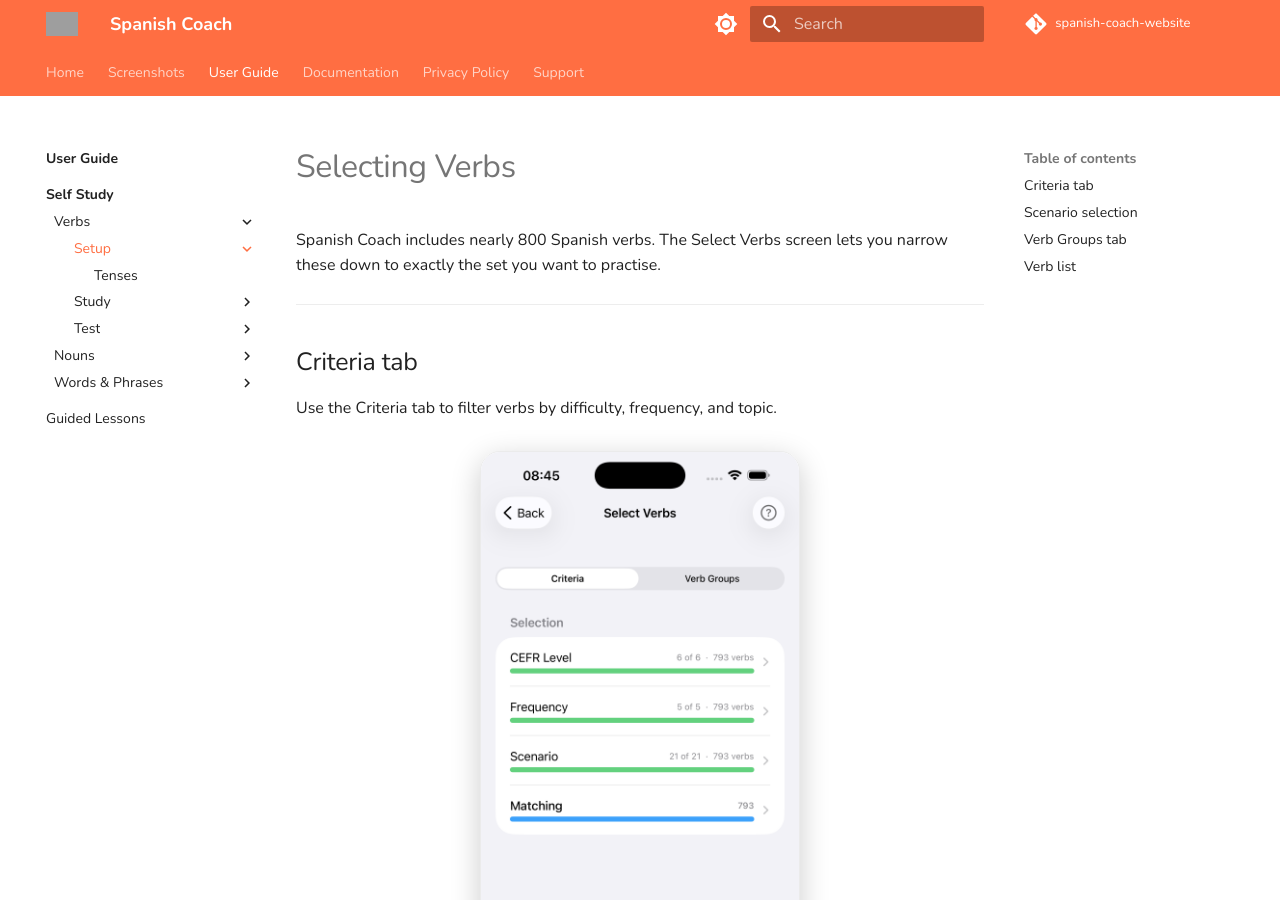
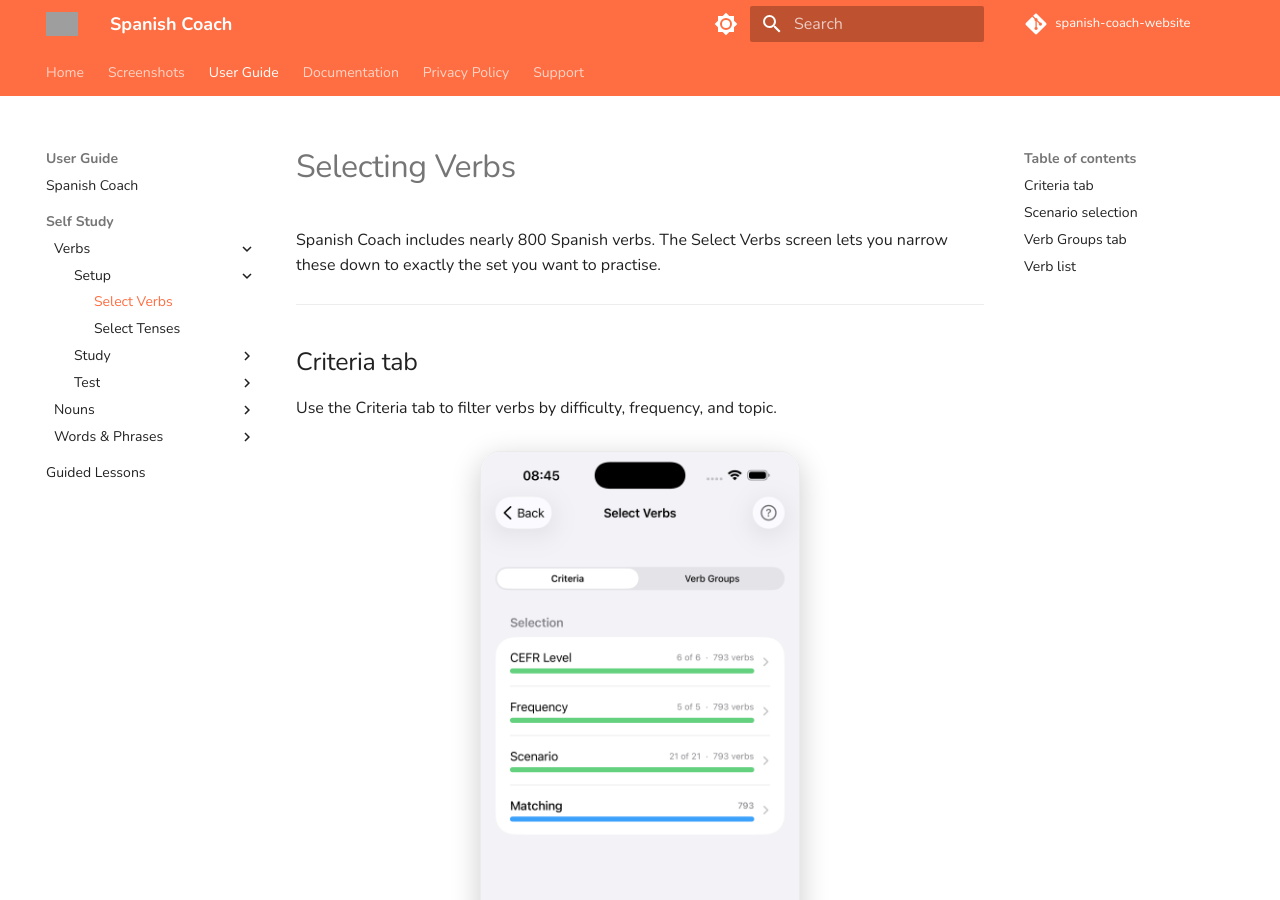
Before and after one commit to jjabakker/spanish-coach-website, an MkDocs documentation site: the page built from docs/user-guide/verbs/select-verbs/index.md, in a window 1280 px wide and 900 px high. Built offline with MkDocs 1.6.1 and Material for MkDocs 9.7.7, drawn with Linux system fonts in a browser that asks for light colours; comment, search, counter and statistics services are not loaded; some of the changed lines change nothing that is shown; grey boxes are pictures that could not be loaded.

Commit message:
Rename main-screen → spanish-coach, verbs-coach → verbs

```diff
--- a/mkdocs.yml
+++ b/mkdocs.yml
@@ -30,7 +30,6 @@
     - navigation.tabs
     - navigation.top
     - navigation.sections
-    - navigation.indexes
     - search.highlight
     - search.suggest
     - content.tabs.link
@@ -47,12 +46,10 @@
   - User Guide:
     - Spanish Coach: user-guide/spanish-coach/index.md
     - Self Study:
-      - Overview: user-guide/self-study/index.md
       - Verbs:
-        - Overview: user-guide/verbs/index.md
         - Setup:
-          - Verbs: user-guide/verbs/select-verbs/index.md
-          - Tenses: user-guide/verbs/select-tenses/index.md
+          - Select Verbs: user-guide/verbs/select-verbs/index.md
+          - Select Tenses: user-guide/verbs/select-tenses/index.md
         - Study:
           - Conjugation: user-guide/verbs/conjugation-tables/index.md
           - Meaning: user-guide/verbs/word-meanings-study/index.md
@@ -64,9 +61,8 @@
           - Gerundio: user-guide/verbs/gerundio/index.md
           - Indefinido: user-guide/verbs/indefinido/index.md
       - Nouns:
-        - Overview: user-guide/nouns/index.md
         - Setup:
-          - Nouns: user-guide/nouns/setup-nouns/index.md
+          - Select Nouns: user-guide/nouns/setup-nouns/index.md
         - Study:
           - Meaning: user-guide/nouns/meaning-study/index.md
           - Alternate Gender: user-guide/nouns/alternate-gender/index.md
@@ -79,7 +75,6 @@
           - Alternative Gender Pairs: user-guide/nouns/gender-pairs/index.md
           - Recall Noun Gender: user-guide/nouns/recall-gender/index.md
       - Words & Phrases:
-        - Overview: user-guide/words-phrases/index.md
         - Select:
           - Select Words and Phrases: user-guide/words-phrases/select/index.md
         - Study:
```
